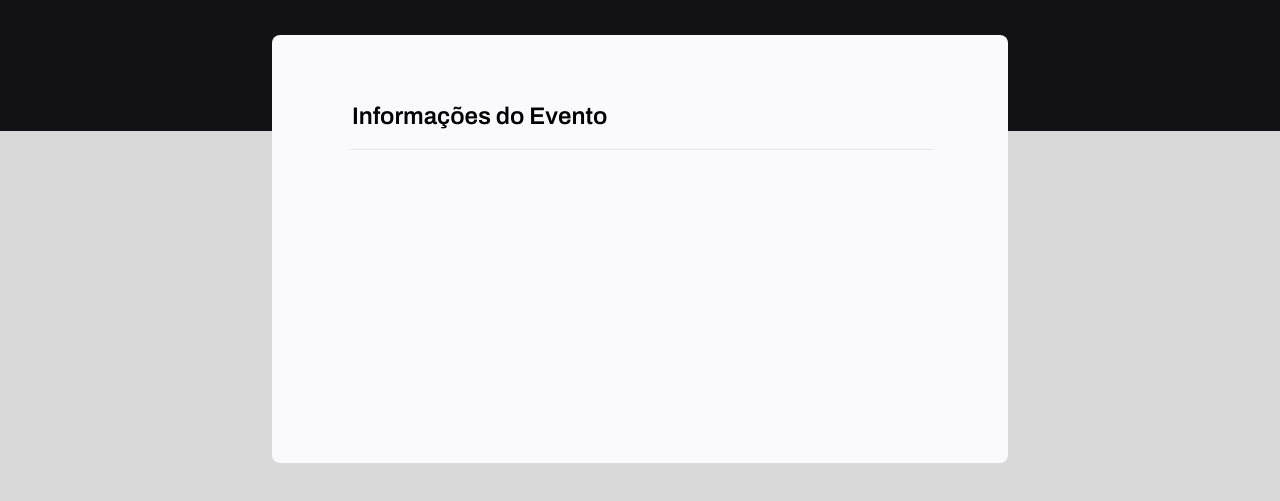
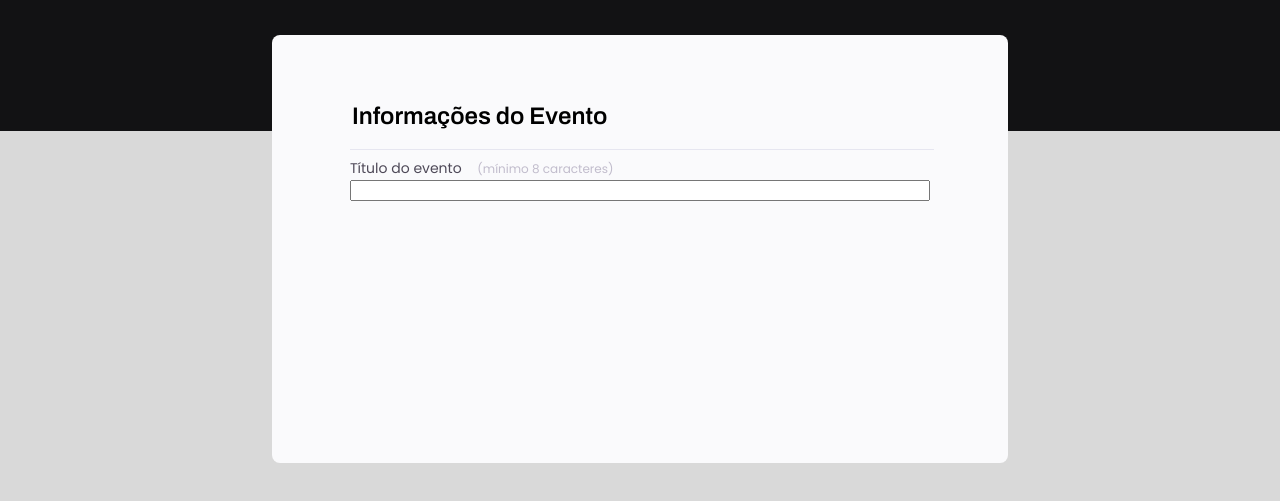
Before and after one commit to bruna15limaa/Crie-seu-evento, a plain HTML site: page index.html in a window 1280 px wide. Shown: the part 237-738 px from the top of the page. Drawn offline with Linux system fonts and the light colour scheme.

Commit message:
input-wrapper label span

```diff
--- a/index.html
+++ b/index.html
@@ -19,6 +19,10 @@
         <form>
             <fieldset>
                 <legend>Informações do Evento</legend>
+                <div class="input-wrapper">
+                    <label for="event-title">Título do evento <span>(mínimo 8 caracteres)</span></label>
+                    <input type="text" id="event-title"/>
+                </div>
             </fieldset>
         </form>
     </div>
--- a/style.css
+++ b/style.css
@@ -64,3 +64,22 @@ fieldset legend {
     border-bottom: 1px solid var(--Back-Lines-in-white, #E6E6F0);
     padding-bottom: 16px;
 }
+
+.input-wrapper {
+    display: flex;
+    flex-direction: column;
+}
+
+.input-wrapper label {
+    color: #4E4958;
+    font-size: 14px;
+    line-height: 24px;
+
+}
+
+.input-wrapper label span {
+    margin-left: 12px;
+    color: #C1BCCC;
+    font-size: 12px;
+    line-height: 20px;
+}
```
